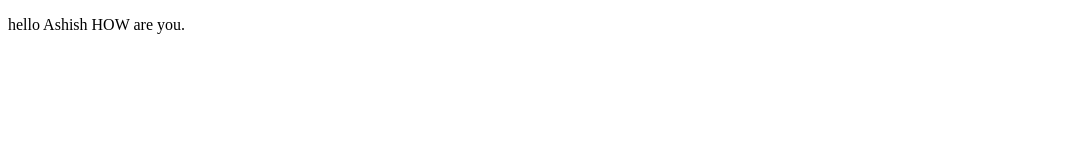
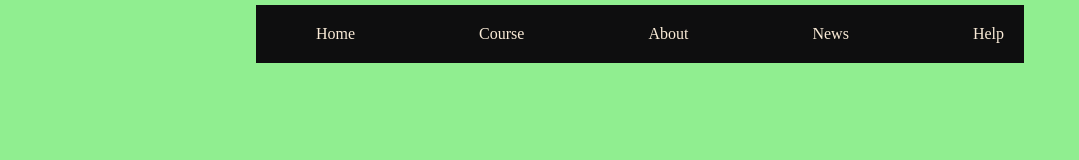
Before and after one commit to codeWith-Ashish22/project2, a plain HTML site: page index.html in a window 1280 px wide. Shown: the whole page, without its empty margins (0-1079 px from the left). Drawn offline with Linux system fonts and the light colour scheme.

Commit message:
add new fwature in Html file.

```diff
--- a/index.html
+++ b/index.html
@@ -4,9 +4,15 @@
     <meta charset="UTF-8">
     <meta name="viewport" content="width=device-width, initial-scale=1.0">
     <title>Document</title>
+    <link rel="stylesheet" href="style.css">
 </head>
 <body>
-    <P>hello Ashish HOW are you.</P>
-
+  <div class="nav">
+    <ul><a href="">Home</a></ul>
+    <ul><a href="">Course</a></ul>
+    <ul><a href="">About</a></ul>
+    <ul><a href="">News</a></ul>
+    <ul><a href="">Help</a></ul>
+  </div>
 </body>
 </html>
--- a/style.css
+++ b/style.css
@@ -1,3 +1,34 @@
-p{
-    color: red;
+*{box-sizing: border-box;
+  margin: 0;}
+
+ body{
+    /* height: 100vh; */
+    /* width: 100vw; */
+    background-color: lightgreen;
+
+ }
+
+.nav{
+    background-color: #0e0d0ffd;
+     padding: 20px;
+    margin: 0 auto;
+    margin-top: 5px;
+    display: flex;
+    justify-content: space-between;
+    width: 60%;
 }
+
+.nav ul{
+
+    flex-direction: column;
+    align-items: center;
+
+
+}
+
+.nav ul a{
+    color: antiquewhite;
+    text-decoration: none;
+
+
+}
```
